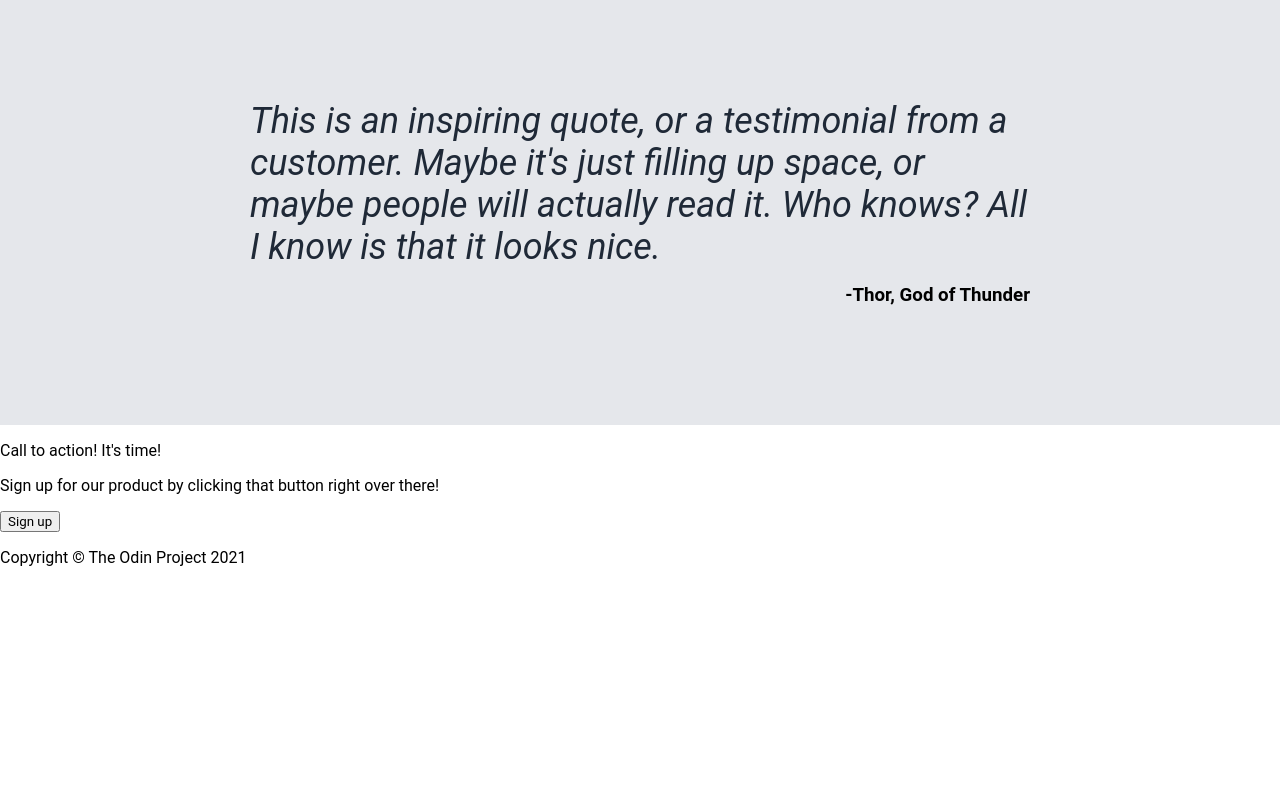
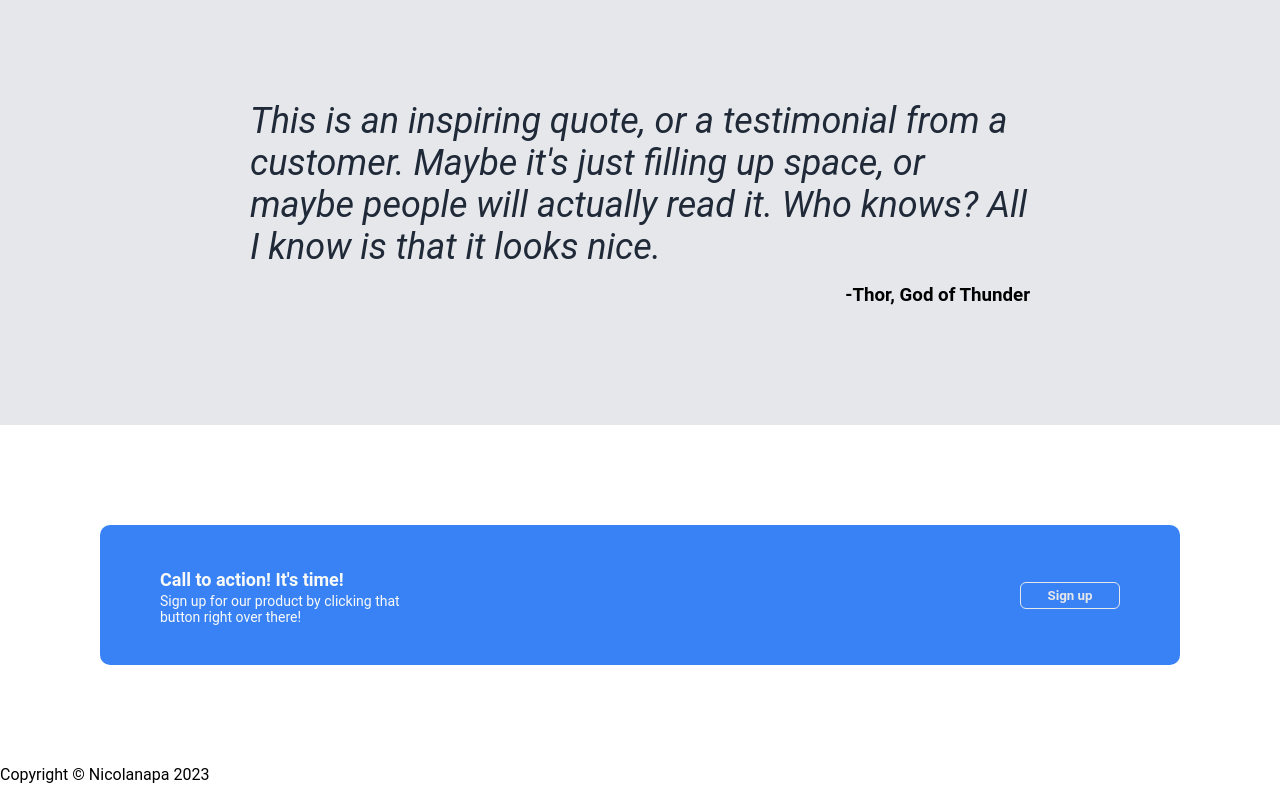
Before and after one commit to nicolanapa/landing-page, a plain HTML site: page index.html in a window 1280 px wide. Shown: the part 1006-1806 px from the top of the page. Before the commit the page ends 1589 px from the top, so only its background shows below. Drawn offline with Linux system fonts and the light colour scheme.

Commit message:
Added call to action and signup message with button. Changed copyright from TOP to nicolanapa 2023

```diff
--- a/index.html
+++ b/index.html
@@ -58,11 +58,19 @@
             <h3 class="quote-person">-Thor, God of Thunder</h3>
         </div>
 
-        <p>Call to action! It's time!</p>
-        <p>Sign up for our product by clicking that button right over there!</p>
+        <div id="white">
+            <div class="call-action">
+                <div class="action-left">
+                    <p id="action">Call to action! It's time!</p>
+                    <p id="signup">Sign up for our product by clicking that button right over there!</p>
+                </div>
+                <div class="action-right">
                     <button>Sign up</button>
+                </div>
+            </div>
+        </div>
 
-       <p>Copyright © The Odin Project 2021</p>
+        <p id="copyright">Copyright © Nicolanapa 2023</p>
 
     </body>
 
--- a/styles/styles.css
+++ b/styles/styles.css
@@ -165,3 +165,58 @@ a:visited {
     align-items: flex-start;
     margin-top: -20px;
 }
+
+.call-action {
+    display: flex;
+    flex-direction: row;
+    background-color: #3882f6;
+    border-radius: 10px;
+    padding: 40px 60px;
+    width: 1600px;
+    height: 60px;
+}
+
+.action-left {
+    display: flex;
+    flex-direction: column;
+    justify-content: center;
+    align-items: flex-start;
+    color: #F9FAF8;
+
+}
+
+.action-left #action {
+    font-weight: bold;
+    font-size: 18px;
+}
+
+.action-left #signup {
+    font-size: 14px;
+    display: flex;
+    margin-top: -15px;
+    flex-direction: column;
+}
+
+.action-right {
+    display: flex;
+    flex-direction: column;
+    justify-content: center;
+    align-items: flex-end;
+    margin-left: 600px;
+}
+
+.action-right button {
+    width: 100px;
+    padding: 5px 20px;
+    font-weight: 600;
+    border-radius: 6px;
+    background-color: #3882f6;
+    border: 1px solid #E5E7EB;
+    color: #E5E7EB;
+}
+
+#white {
+    background-color: white;
+    display: flex;
+    margin: 100px;
+}
```
Lines whose indentation alone changed are shown as unchanged.
